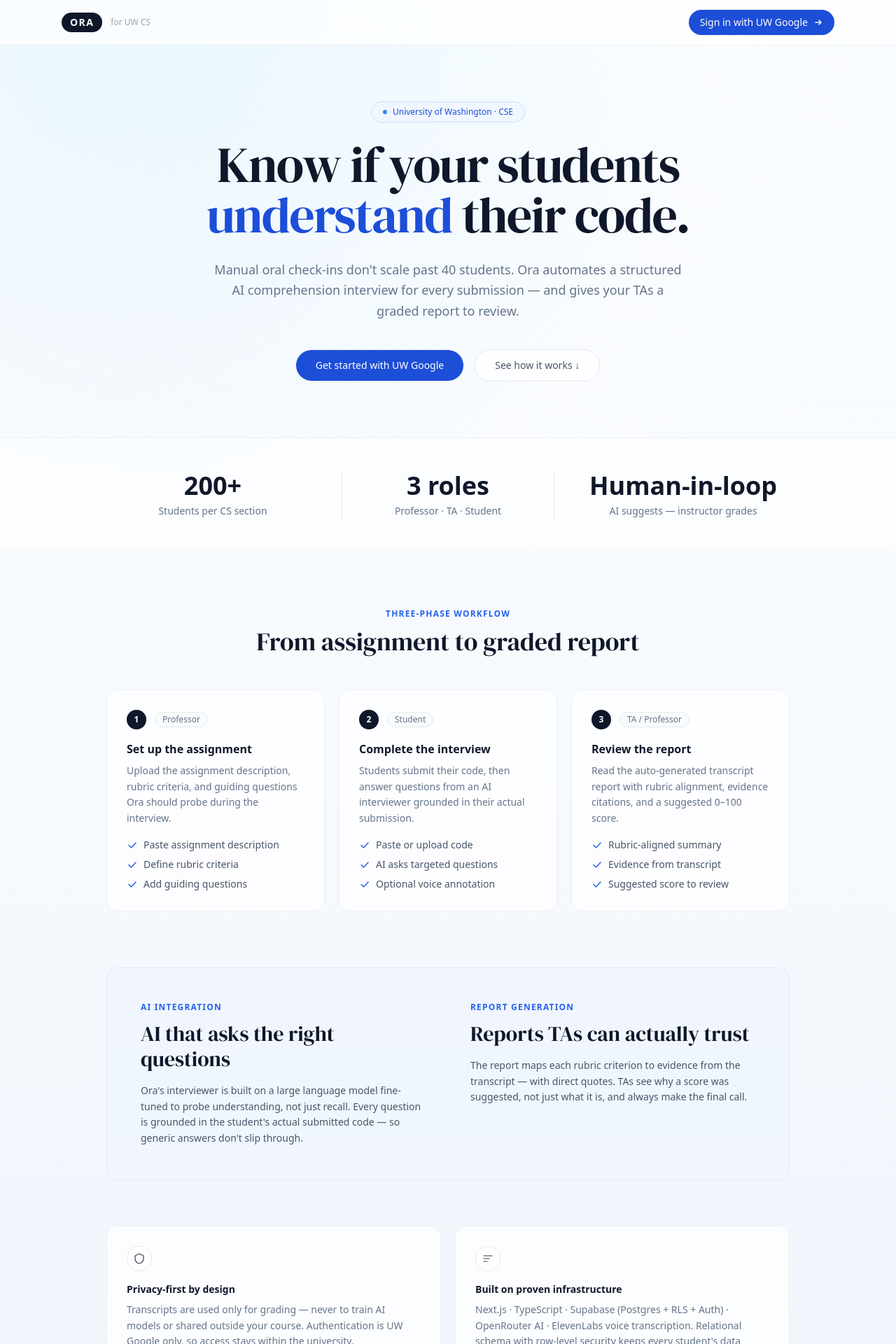
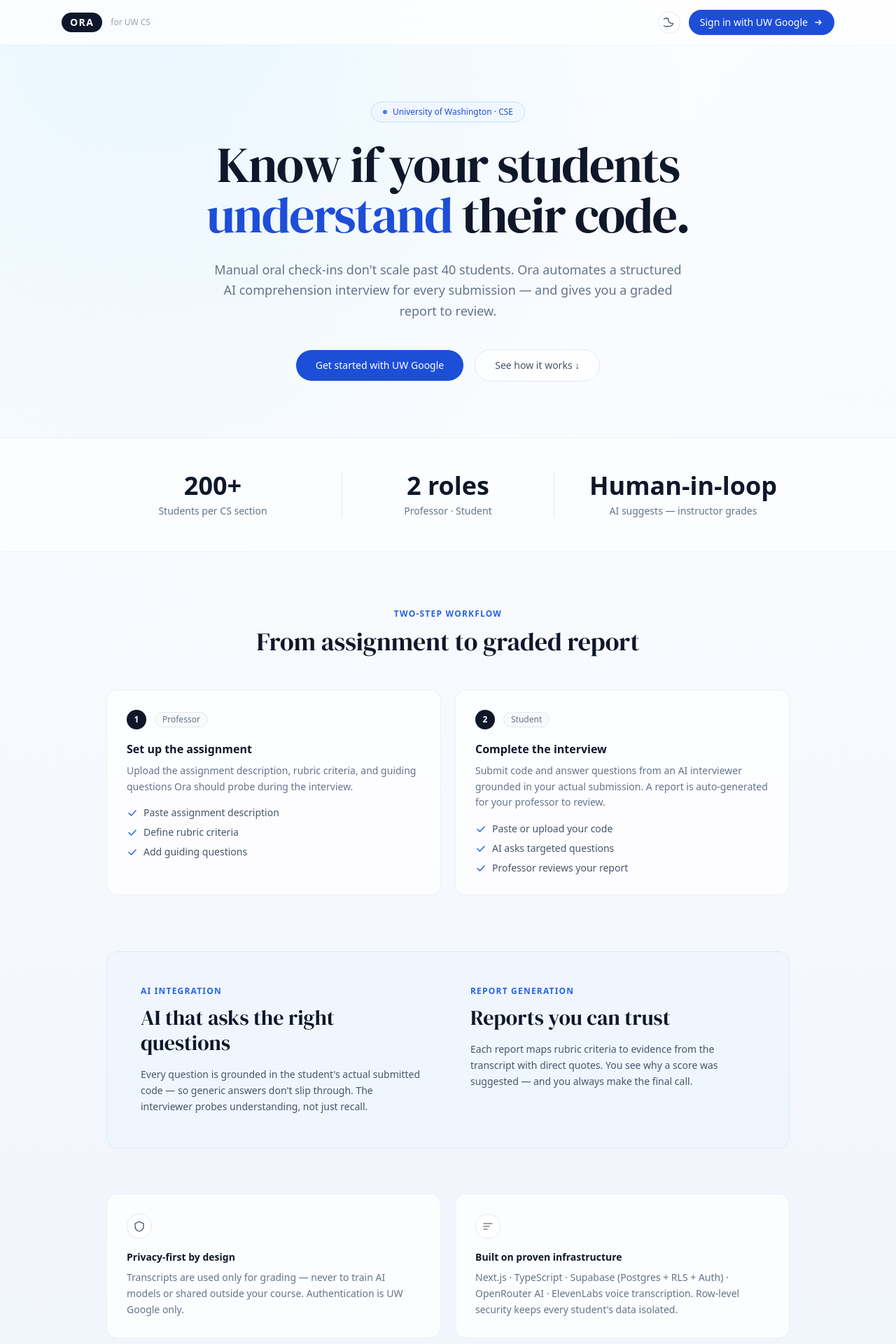
Before and after one commit to joeljosephk777/Ora, a Next.js app: page / in a window 1280 px wide. Shown: the top 1920 px of the page at 70% size. Built offline with nearby package versions, Linux system fonts and the light colour scheme.

Commit message:
Update landing page: 2 roles, dark mode toggle

```diff
--- a/src/app/page.tsx
+++ b/src/app/page.tsx
@@ -1,5 +1,6 @@
 import { DM_Serif_Display } from "next/font/google";
 import Link from "next/link";
+import { ThemeToggle } from "@/components/ThemeToggle";
 
 const serif = DM_Serif_Display({
   subsets: ["latin"],
@@ -21,32 +22,22 @@
   items: string[];
 }) {
   return (
-    <div className="relative flex flex-col rounded-2xl border border-slate-200/60 bg-white/75 p-7 backdrop-blur-sm">
+    <div className="flex flex-col rounded-2xl border border-slate-200/60 bg-white/75 p-7 backdrop-blur-sm dark:border-slate-700/50 dark:bg-slate-900/70">
       <div className="mb-4 flex items-center gap-3">
-        <span className="flex h-7 w-7 flex-shrink-0 items-center justify-center rounded-full bg-slate-900 text-xs font-semibold text-white">
+        <span className="flex h-7 w-7 flex-shrink-0 items-center justify-center rounded-full bg-slate-900 text-xs font-semibold text-white dark:bg-blue-600">
           {n}
         </span>
-        <span className="rounded-full border border-slate-200 bg-slate-50 px-2.5 py-0.5 text-xs font-medium text-slate-500">
+        <span className="rounded-full border border-slate-200 bg-slate-50 px-2.5 py-0.5 text-xs font-medium text-slate-500 dark:border-slate-700 dark:bg-slate-800 dark:text-slate-400">
           {role}
         </span>
       </div>
-      <h3 className="text-base font-semibold text-slate-900">{title}</h3>
-      <p className="mt-2 text-sm leading-relaxed text-slate-500">{description}</p>
+      <h3 className="text-base font-semibold text-slate-900 dark:text-white">{title}</h3>
+      <p className="mt-2 text-sm leading-relaxed text-slate-500 dark:text-slate-400">{description}</p>
       <ul className="mt-4 space-y-2">
         {items.map((item) => (
-          <li key={item} className="flex items-start gap-2 text-sm text-slate-600">
-            <svg
-              className="mt-0.5 h-4 w-4 flex-shrink-0 text-blue-600"
-              viewBox="0 0 16 16"
-              fill="none"
-            >
-              <path
-                d="M3 8.5l3.5 3.5 6.5-7"
-                stroke="currentColor"
-                strokeWidth="1.5"
-                strokeLinecap="round"
-                strokeLinejoin="round"
-              />
+          <li key={item} className="flex items-start gap-2 text-sm text-slate-600 dark:text-slate-300">
+            <svg className="mt-0.5 h-4 w-4 flex-shrink-0 text-blue-600 dark:text-blue-400" viewBox="0 0 16 16" fill="none">
+              <path d="M3 8.5l3.5 3.5 6.5-7" stroke="currentColor" strokeWidth="1.5" strokeLinecap="round" strokeLinejoin="round" />
             </svg>
             {item}
           </li>
@@ -60,65 +51,61 @@
   return (
     <div className={`${serif.variable} min-h-screen`}>
       {/* Nav */}
-      <header className="sticky top-0 z-30 border-b border-slate-200/50 bg-white/70 backdrop-blur-xl">
+      <header className="sticky top-0 z-30 border-b border-slate-200/50 bg-white/70 backdrop-blur-xl dark:border-slate-700/50 dark:bg-slate-950/75">
         <div className="mx-auto flex h-16 max-w-6xl items-center justify-between px-6">
           <div className="flex items-center gap-3">
-            <span className="rounded-full bg-slate-900 px-3 py-1 text-sm font-semibold uppercase tracking-widest text-white">
+            <span className="rounded-full bg-slate-900 px-3 py-1 text-sm font-semibold uppercase tracking-widest text-white dark:bg-white dark:text-slate-900">
               Ora
             </span>
-            <span className="hidden text-xs text-slate-400 sm:block">for UW CS</span>
+            <span className="hidden text-xs text-slate-400 sm:block dark:text-slate-500">for UW CS</span>
           </div>
+          <div className="flex items-center gap-3">
+            <ThemeToggle />
             <Link
               href="/login"
-            className="flex items-center gap-2 rounded-full bg-blue-700 px-4 py-2 text-sm font-medium text-white shadow-sm transition hover:bg-blue-800 active:scale-95"
+              className="flex items-center gap-2 rounded-full bg-blue-700 px-4 py-2 text-sm font-medium text-white shadow-sm transition hover:bg-blue-800 active:scale-95 dark:bg-blue-600 dark:hover:bg-blue-700"
             >
               Sign in with UW Google
               <svg className="h-3.5 w-3.5" viewBox="0 0 14 14" fill="none">
-              <path
-                d="M3 7h8M8 4l3 3-3 3"
-                stroke="currentColor"
-                strokeWidth="1.5"
-                strokeLinecap="round"
-                strokeLinejoin="round"
-              />
+                <path d="M3 7h8M8 4l3 3-3 3" stroke="currentColor" strokeWidth="1.5" strokeLinecap="round" strokeLinejoin="round" />
               </svg>
             </Link>
+          </div>
         </div>
       </header>
 
       <main>
         {/* Hero */}
         <section className="mx-auto max-w-4xl px-6 pb-20 pt-20 text-center">
-          <div className="mb-6 inline-flex items-center gap-2 rounded-full border border-blue-200/80 bg-blue-50/70 px-4 py-1.5 text-xs font-medium text-blue-700">
-            <span className="h-1.5 w-1.5 rounded-full bg-blue-500"></span>
+          <div className="mb-6 inline-flex items-center gap-2 rounded-full border border-blue-200/80 bg-blue-50/70 px-4 py-1.5 text-xs font-medium text-blue-700 dark:border-blue-800/60 dark:bg-blue-950/50 dark:text-blue-400">
+            <span className="h-1.5 w-1.5 rounded-full bg-blue-500 dark:bg-blue-400"></span>
             University of Washington · CSE
           </div>
 
           <h1
-            className="text-5xl leading-[1.1] tracking-tight text-slate-900 sm:text-6xl md:text-7xl"
+            className="text-5xl leading-[1.1] tracking-tight text-slate-900 dark:text-white sm:text-6xl md:text-7xl"
             style={{ fontFamily: "var(--font-display)" }}
           >
             Know if your students
             <br />
-            <span className="text-blue-700">understand</span> their code.
+            <span className="text-blue-700 dark:text-blue-400">understand</span> their code.
           </h1>
 
-          <p className="mx-auto mt-7 max-w-2xl text-lg leading-relaxed text-slate-500">
+          <p className="mx-auto mt-7 max-w-2xl text-lg leading-relaxed text-slate-500 dark:text-slate-400">
             Manual oral check-ins don&apos;t scale past 40 students. Ora automates a structured
-            AI comprehension interview for every submission — and gives your TAs a graded report
-            to review.
+            AI comprehension interview for every submission — and gives you a graded report to review.
           </p>
 
           <div className="mt-10 flex flex-wrap items-center justify-center gap-4">
             <Link
               href="/login"
-              className="rounded-full bg-blue-700 px-7 py-3 text-sm font-medium text-white shadow-sm transition hover:bg-blue-800 active:scale-95"
+              className="rounded-full bg-blue-700 px-7 py-3 text-sm font-medium text-white shadow-sm transition hover:bg-blue-800 active:scale-95 dark:bg-blue-600 dark:hover:bg-blue-700"
             >
               Get started with UW Google
             </Link>
             <a
               href="#how-it-works"
-              className="rounded-full border border-slate-200 bg-white/80 px-7 py-3 text-sm font-medium text-slate-600 transition hover:border-slate-300 hover:text-slate-900"
+              className="rounded-full border border-slate-200 bg-white/80 px-7 py-3 text-sm font-medium text-slate-600 transition hover:border-slate-300 hover:text-slate-900 dark:border-slate-700 dark:bg-slate-800/60 dark:text-slate-300 dark:hover:border-slate-600 dark:hover:text-white"
             >
               See how it works ↓
             </a>
@@ -126,20 +113,20 @@
         </section>
 
         {/* Stats strip */}
-        <section className="border-y border-slate-200/50 bg-white/50 backdrop-blur-sm">
+        <section className="border-y border-slate-200/50 bg-white/50 backdrop-blur-sm dark:border-slate-700/50 dark:bg-slate-900/40">
           <div className="mx-auto max-w-5xl px-6 py-12">
             <div className="grid grid-cols-1 gap-8 text-center sm:grid-cols-3">
               <div>
-                <p className="text-4xl font-semibold text-slate-900">200+</p>
-                <p className="mt-1.5 text-sm text-slate-500">Students per CS section</p>
+                <p className="text-4xl font-semibold text-slate-900 dark:text-white">200+</p>
+                <p className="mt-1.5 text-sm text-slate-500 dark:text-slate-400">Students per CS section</p>
               </div>
-              <div className="border-slate-200 sm:border-x">
-                <p className="text-4xl font-semibold text-slate-900">3 roles</p>
-                <p className="mt-1.5 text-sm text-slate-500">Professor · TA · Student</p>
+              <div className="sm:border-x border-slate-200 dark:border-slate-700">
+                <p className="text-4xl font-semibold text-slate-900 dark:text-white">2 roles</p>
+                <p className="mt-1.5 text-sm text-slate-500 dark:text-slate-400">Professor · Student</p>
               </div>
               <div>
-                <p className="text-4xl font-semibold text-slate-900">Human-in-loop</p>
-                <p className="mt-1.5 text-sm text-slate-500">AI suggests — instructor grades</p>
+                <p className="text-4xl font-semibold text-slate-900 dark:text-white">Human-in-loop</p>
+                <p className="mt-1.5 text-sm text-slate-500 dark:text-slate-400">AI suggests — instructor grades</p>
               </div>
             </div>
           </div>
@@ -148,18 +135,18 @@
         {/* How it works */}
         <section id="how-it-works" className="mx-auto max-w-5xl px-6 py-20">
           <div className="mb-12 text-center">
-            <p className="mb-3 text-xs font-semibold uppercase tracking-widest text-blue-600">
-              Three-phase workflow
+            <p className="mb-3 text-xs font-semibold uppercase tracking-widest text-blue-600 dark:text-blue-400">
+              Two-step workflow
             </p>
             <h2
-              className="text-3xl text-slate-900 sm:text-4xl"
+              className="text-3xl text-slate-900 dark:text-white sm:text-4xl"
               style={{ fontFamily: "var(--font-display)" }}
             >
               From assignment to graded report
             </h2>
           </div>
 
-          <div className="grid grid-cols-1 gap-5 md:grid-cols-3">
+          <div className="grid grid-cols-1 gap-5 md:grid-cols-2">
             <Step
               n="1"
               role="Professor"
@@ -175,22 +162,11 @@
               n="2"
               role="Student"
               title="Complete the interview"
-              description="Students submit their code, then answer questions from an AI interviewer grounded in their actual submission."
+              description="Submit code and answer questions from an AI interviewer grounded in your actual submission. A report is auto-generated for your professor to review."
               items={[
-                "Paste or upload code",
+                "Paste or upload your code",
                 "AI asks targeted questions",
-                "Optional voice annotation",
-              ]}
-            />
-            <Step
-              n="3"
-              role="TA / Professor"
-              title="Review the report"
-              description="Read the auto-generated transcript report with rubric alignment, evidence citations, and a suggested 0–100 score."
-              items={[
-                "Rubric-aligned summary",
-                "Evidence from transcript",
-                "Suggested score to review",
+                "Professor reviews your report",
               ]}
             />
           </div>
@@ -198,38 +174,37 @@
 
         {/* AI callout */}
         <section className="mx-auto max-w-5xl px-6 pb-16">
-          <div className="rounded-2xl border border-blue-100 bg-blue-50/60 p-8 backdrop-blur-sm md:p-12">
+          <div className="rounded-2xl border border-blue-100 bg-blue-50/60 p-8 backdrop-blur-sm dark:border-blue-900/40 dark:bg-blue-950/30 md:p-12">
             <div className="grid gap-8 md:grid-cols-2 md:gap-16">
               <div>
-                <p className="mb-3 text-xs font-semibold uppercase tracking-widest text-blue-600">
+                <p className="mb-3 text-xs font-semibold uppercase tracking-widest text-blue-600 dark:text-blue-400">
                   AI integration
                 </p>
                 <h3
-                  className="text-2xl text-slate-900 sm:text-3xl"
+                  className="text-2xl text-slate-900 dark:text-white sm:text-3xl"
                   style={{ fontFamily: "var(--font-display)" }}
                 >
                   AI that asks the right questions
                 </h3>
-                <p className="mt-4 text-sm leading-relaxed text-slate-600">
-                  Ora&apos;s interviewer is built on a large language model fine-tuned to probe
-                  understanding, not just recall. Every question is grounded in the student&apos;s
-                  actual submitted code — so generic answers don&apos;t slip through.
+                <p className="mt-4 text-sm leading-relaxed text-slate-600 dark:text-slate-400">
+                  Every question is grounded in the student&apos;s actual submitted code — so
+                  generic answers don&apos;t slip through. The interviewer probes understanding,
+                  not just recall.
                 </p>
               </div>
               <div>
-                <p className="mb-3 text-xs font-semibold uppercase tracking-widest text-blue-600">
+                <p className="mb-3 text-xs font-semibold uppercase tracking-widest text-blue-600 dark:text-blue-400">
                   Report generation
                 </p>
                 <h3
-                  className="text-2xl text-slate-900 sm:text-3xl"
+                  className="text-2xl text-slate-900 dark:text-white sm:text-3xl"
                   style={{ fontFamily: "var(--font-display)" }}
                 >
-                  Reports TAs can actually trust
+                  Reports you can trust
                 </h3>
-                <p className="mt-4 text-sm leading-relaxed text-slate-600">
-                  The report maps each rubric criterion to evidence from the transcript — with
-                  direct quotes. TAs see why a score was suggested, not just what it is, and
-                  always make the final call.
+                <p className="mt-4 text-sm leading-relaxed text-slate-600 dark:text-slate-400">
+                  Each report maps rubric criteria to evidence from the transcript with direct
+                  quotes. You see why a score was suggested — and you always make the final call.
                 </p>
               </div>
             </div>
@@ -239,43 +214,29 @@
         {/* Privacy + tech */}
         <section className="mx-auto max-w-5xl px-6 pb-16">
           <div className="grid gap-5 md:grid-cols-2">
-            {/* Privacy */}
-            <div className="rounded-2xl border border-slate-200/60 bg-white/75 p-7 backdrop-blur-sm">
-              <div className="mb-4 flex h-9 w-9 items-center justify-center rounded-full border border-slate-200 bg-white">
-                <svg className="h-4 w-4 text-slate-700" viewBox="0 0 16 16" fill="none">
-                  <path
-                    d="M8 1L2 4v4c0 3.31 2.42 6.41 6 7 3.58-.59 6-3.69 6-7V4L8 1z"
-                    stroke="currentColor"
-                    strokeWidth="1.2"
-                    strokeLinejoin="round"
-                  />
+            <div className="rounded-2xl border border-slate-200/60 bg-white/75 p-7 backdrop-blur-sm dark:border-slate-700/50 dark:bg-slate-900/70">
+              <div className="mb-4 flex h-9 w-9 items-center justify-center rounded-full border border-slate-200 bg-white dark:border-slate-700 dark:bg-slate-800">
+                <svg className="h-4 w-4 text-slate-700 dark:text-slate-300" viewBox="0 0 16 16" fill="none">
+                  <path d="M8 1L2 4v4c0 3.31 2.42 6.41 6 7 3.58-.59 6-3.69 6-7V4L8 1z" stroke="currentColor" strokeWidth="1.2" strokeLinejoin="round" />
                 </svg>
               </div>
-              <h4 className="text-sm font-semibold text-slate-900">Privacy-first by design</h4>
-              <p className="mt-2 text-sm leading-relaxed text-slate-500">
+              <h4 className="text-sm font-semibold text-slate-900 dark:text-white">Privacy-first by design</h4>
+              <p className="mt-2 text-sm leading-relaxed text-slate-500 dark:text-slate-400">
                 Transcripts are used only for grading — never to train AI models or shared
-                outside your course. Authentication is UW Google only, so access stays within
-                the university.
+                outside your course. Authentication is UW Google only.
               </p>
             </div>
 
-            {/* Tech stack */}
-            <div className="rounded-2xl border border-slate-200/60 bg-white/75 p-7 backdrop-blur-sm">
-              <div className="mb-4 flex h-9 w-9 items-center justify-center rounded-full border border-slate-200 bg-white">
-                <svg className="h-4 w-4 text-slate-700" viewBox="0 0 16 16" fill="none">
-                  <path
-                    d="M2 4h12M2 8h8M2 12h5"
-                    stroke="currentColor"
-                    strokeWidth="1.2"
-                    strokeLinecap="round"
-                  />
+            <div className="rounded-2xl border border-slate-200/60 bg-white/75 p-7 backdrop-blur-sm dark:border-slate-700/50 dark:bg-slate-900/70">
+              <div className="mb-4 flex h-9 w-9 items-center justify-center rounded-full border border-slate-200 bg-white dark:border-slate-700 dark:bg-slate-800">
+                <svg className="h-4 w-4 text-slate-700 dark:text-slate-300" viewBox="0 0 16 16" fill="none">
+                  <path d="M2 4h12M2 8h8M2 12h5" stroke="currentColor" strokeWidth="1.2" strokeLinecap="round" />
                 </svg>
               </div>
-              <h4 className="text-sm font-semibold text-slate-900">Built on proven infrastructure</h4>
-              <p className="mt-2 text-sm leading-relaxed text-slate-500">
+              <h4 className="text-sm font-semibold text-slate-900 dark:text-white">Built on proven infrastructure</h4>
+              <p className="mt-2 text-sm leading-relaxed text-slate-500 dark:text-slate-400">
                 Next.js · TypeScript · Supabase (Postgres + RLS + Auth) · OpenRouter AI ·
-                ElevenLabs voice transcription. Relational schema with row-level security keeps
-                every student&apos;s data isolated.
+                ElevenLabs voice transcription. Row-level security keeps every student&apos;s data isolated.
               </p>
             </div>
           </div>
@@ -283,7 +244,7 @@
 
         {/* CTA */}
         <section className="mx-auto max-w-5xl px-6 pb-24">
-          <div className="relative overflow-hidden rounded-2xl bg-slate-900 px-8 py-16 text-center md:px-16">
+          <div className="relative overflow-hidden rounded-2xl bg-slate-900 px-8 py-16 text-center dark:bg-slate-800 md:px-16">
             <div
               className="pointer-events-none absolute inset-0 opacity-40"
               style={{
@@ -299,8 +260,7 @@
                 Ready to run your first comprehension check?
               </h2>
               <p className="mx-auto mt-4 max-w-md text-sm leading-relaxed text-slate-400">
-                Sign in with your UW Google account to get started. Students, TAs, and
-                professors all use the same login.
+                Sign in with your UW Google account. Professors set up assignments; students complete interviews.
               </p>
               <Link
                 href="/login"
@@ -308,13 +268,7 @@
               >
                 Sign in with UW Google
                 <svg className="h-3.5 w-3.5" viewBox="0 0 14 14" fill="none">
-                  <path
-                    d="M3 7h8M8 4l3 3-3 3"
-                    stroke="currentColor"
-                    strokeWidth="1.5"
-                    strokeLinecap="round"
-                    strokeLinejoin="round"
-                  />
+                  <path d="M3 7h8M8 4l3 3-3 3" stroke="currentColor" strokeWidth="1.5" strokeLinecap="round" strokeLinejoin="round" />
                 </svg>
               </Link>
             </div>
@@ -323,17 +277,17 @@
       </main>
 
       {/* Footer */}
-      <footer className="border-t border-slate-200/50 bg-white/50 backdrop-blur-sm">
+      <footer className="border-t border-slate-200/50 bg-white/50 backdrop-blur-sm dark:border-slate-700/50 dark:bg-slate-950/50">
         <div className="mx-auto flex max-w-6xl items-center justify-between px-6 py-6">
           <div className="flex items-center gap-2.5">
-            <span className="rounded-full bg-slate-900 px-2.5 py-0.5 text-xs font-semibold uppercase tracking-widest text-white">
+            <span className="rounded-full bg-slate-900 px-2.5 py-0.5 text-xs font-semibold uppercase tracking-widest text-white dark:bg-white dark:text-slate-900">
               Ora
             </span>
-            <span className="text-xs text-slate-400">
+            <span className="text-xs text-slate-400 dark:text-slate-500">
               University of Washington · Intro to AI · 2026
             </span>
           </div>
-          <p className="text-xs text-slate-400">UW accounts only</p>
+          <p className="text-xs text-slate-400 dark:text-slate-500">UW accounts only</p>
         </div>
       </footer>
     </div>
--- /dev/null
+++ b/src/components/ThemeToggle.tsx
@@ -0,0 +1,51 @@
+"use client";
+
+import { useEffect, useState } from "react";
+
+export function ThemeToggle() {
+  const [dark, setDark] = useState(false);
+
+  useEffect(() => {
+    const saved = localStorage.getItem("theme");
+    const prefersDark = window.matchMedia("(prefers-color-scheme: dark)").matches;
+    const isDark = saved === "dark" || (!saved && prefersDark);
+    setDark(isDark);
+    document.documentElement.classList.toggle("dark", isDark);
+  }, []);
+
+  const toggle = () => {
+    const next = !dark;
+    setDark(next);
+    document.documentElement.classList.toggle("dark", next);
+    localStorage.setItem("theme", next ? "dark" : "light");
+  };
+
+  return (
+    <button
+      onClick={toggle}
+      aria-label="Toggle dark mode"
+      className="flex h-8 w-8 items-center justify-center rounded-full border border-slate-200 bg-white/80 text-slate-600 transition hover:border-slate-300 hover:text-slate-900 dark:border-slate-700 dark:bg-slate-800/80 dark:text-slate-400 dark:hover:border-slate-600 dark:hover:text-slate-200"
+    >
+      {dark ? (
+        <svg className="h-4 w-4" viewBox="0 0 16 16" fill="none">
+          <circle cx="8" cy="8" r="3" stroke="currentColor" strokeWidth="1.4" />
+          <path
+            d="M8 1v1.5M8 13.5V15M1 8h1.5M13.5 8H15M3.05 3.05l1.06 1.06M11.89 11.89l1.06 1.06M3.05 12.95l1.06-1.06M11.89 4.11l1.06-1.06"
+            stroke="currentColor"
+            strokeWidth="1.4"
+            strokeLinecap="round"
+          />
+        </svg>
+      ) : (
+        <svg className="h-4 w-4" viewBox="0 0 16 16" fill="none">
+          <path
+            d="M13.5 9.5A6 6 0 016.5 2.5a6 6 0 100 11 6 6 0 007-4z"
+            stroke="currentColor"
+            strokeWidth="1.4"
+            strokeLinejoin="round"
+          />
+        </svg>
+      )}
+    </button>
+  );
+}
--- a/tailwind.config.ts
+++ b/tailwind.config.ts
@@ -1,6 +1,7 @@
 import type { Config } from "tailwindcss";
 
 const config: Config = {
+  darkMode: "class",
   content: [
     "./src/pages/**/*.{js,ts,jsx,tsx,mdx}",
     "./src/components/**/*.{js,ts,jsx,tsx,mdx}",
```
Also changed, not shown: src/app/globals.css (+14 -0 lines), src/app/layout.tsx (+8 -1 lines). Lines whose indentation alone changed are shown as unchanged.
